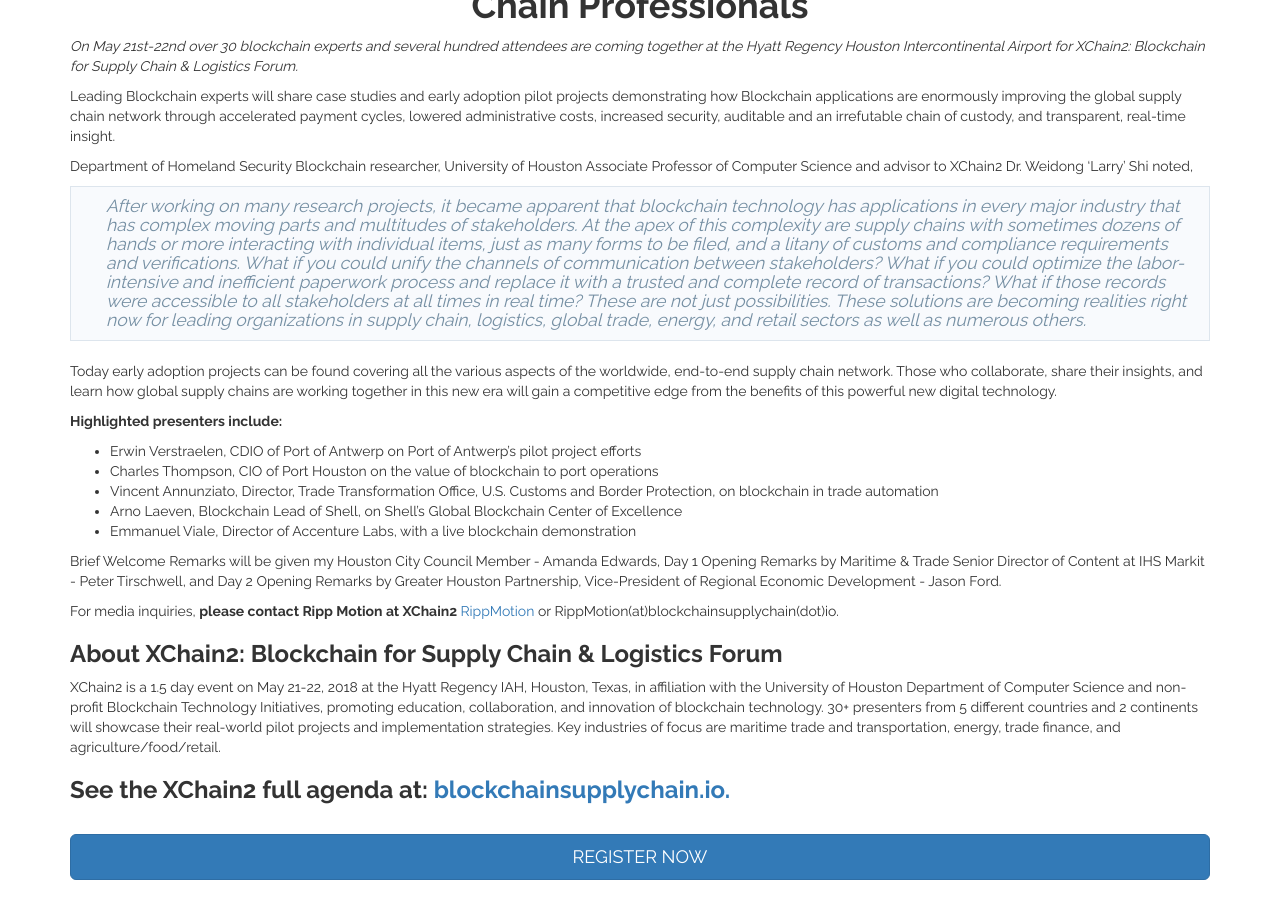
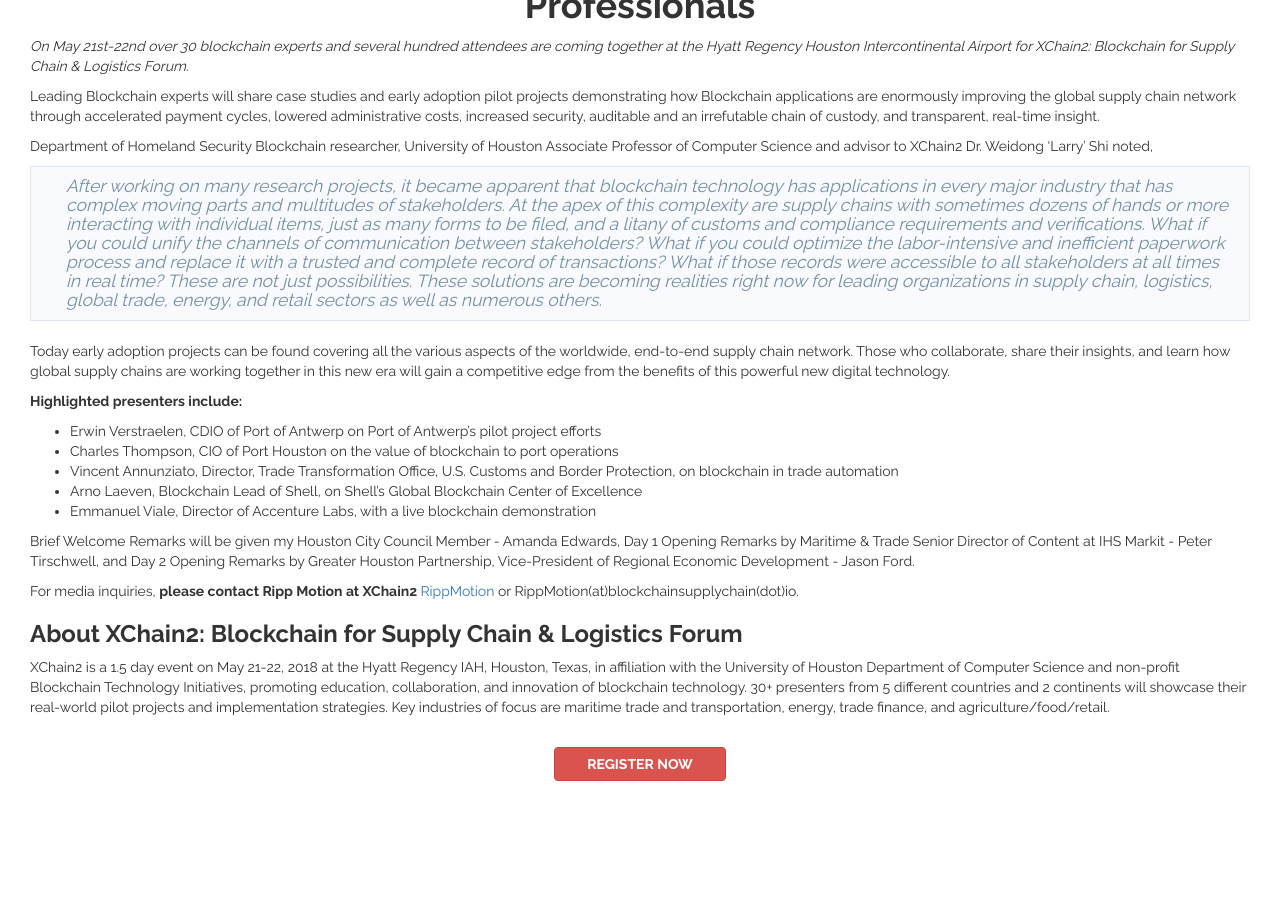
Before and after one commit to gnawalishyam/jekyll, a Jekyll site: the page landing.html, which Jekyll copies as it is, in a window 1280 px wide and 900 px high, scrolled down 789 px. Built offline with Jekyll 4.4.1, drawn with Linux system fonts in a browser that asks for light colours; some web fonts are replaced; after the commit the page ends 1590 px from its top, so only the background shows below that.

Commit message:
made changes to the landing pages like making button red and changing to contianer fluid

```diff
--- a/landing.html
+++ b/landing.html
@@ -69,7 +69,7 @@
 </div>
 
 
-<div class="container">
+<div class="container-fluid" style="padding-left: 30px; padding-right: 30px">
 	<h1 style="text-align: center; font-weight: bold;">XChain2 Showcases Integrated Blockchain Solutions for Supply Chain Professionals</h1>
 
 	<p>
@@ -106,25 +106,26 @@
 			<li>Emmanuel Viale, Director of Accenture Labs, with a live blockchain demonstration</li>
 		</ul>
 	</p>
+
 	<p>
 		Brief Welcome Remarks will be given my Houston City Council Member - Amanda Edwards, Day 1 Opening Remarks by Maritime & Trade Senior Director of Content at IHS Markit - Peter Tirschwell, and Day 2 Opening Remarks by Greater Houston Partnership, Vice-President of Regional Economic Development - Jason Ford.
 	</p>
+
 	<p>
 		For media inquiries, <strong> please contact Ripp Motion at XChain2 </strong> <a href="mailto:RippMotion@blockchainsupplychain.io">RippMotion</a> or RippMotion(at)blockchainsupplychain(dot)io.
 	</p>
+
 	<p>
 		<h3> <strong> About XChain2: Blockchain for Supply Chain & Logistics Forum </strong> </h3>
 	</p>
+
 	<p>
 		XChain2 is a 1.5 day event on May 21-22, 2018 at the Hyatt Regency IAH, Houston, Texas, in affiliation with the University of Houston Department of Computer Science and non-profit Blockchain Technology Initiatives, promoting education, collaboration, and innovation of blockchain technology. 30+ presenters from 5 different countries and 2 continents will showcase their real-world pilot projects and implementation strategies. Key industries of focus are maritime trade and transportation, energy, trade finance, and agriculture/food/retail.
 	</p>
-	<p>
-		<h3> <strong>See the XChain2 full agenda at: <strong> <a href="blockchainsupplychain.io.">blockchainsupplychain.io.</a> </h3>
-	</p>
 
-	<div class="center-block" style="padding-top: 20px; padding-bottom: 20px;">
-    	<button type="button" class="btn btn-primary btn-lg btn-block"><a href="https://blockchainsupplychain.io/#register" style="color: white; text-decoration: none">REGISTER NOW</a></button>
 
+	<div class="text-center" style="padding-top: 20px; padding-bottom: 20px; width: 100%">
+    	<button type="button" class="btn btn-danger" style="color: red"><a href="https://blockchainsupplychain.io/#register" style="color: white; text-decoration: none; padding: 20px;"><strong>REGISTER NOW</strong></a></button>
 	</div>
 </div>
 
```
